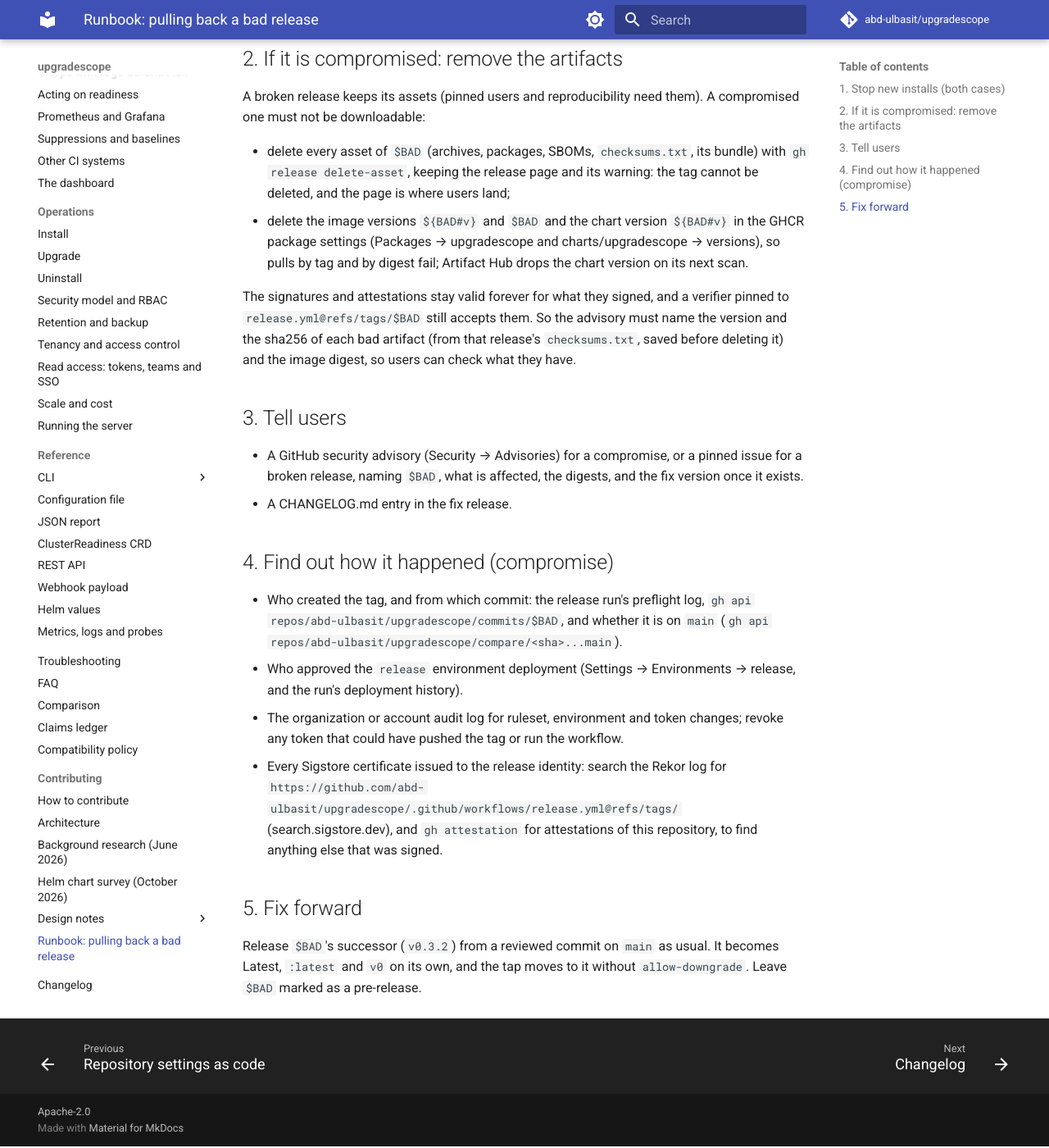
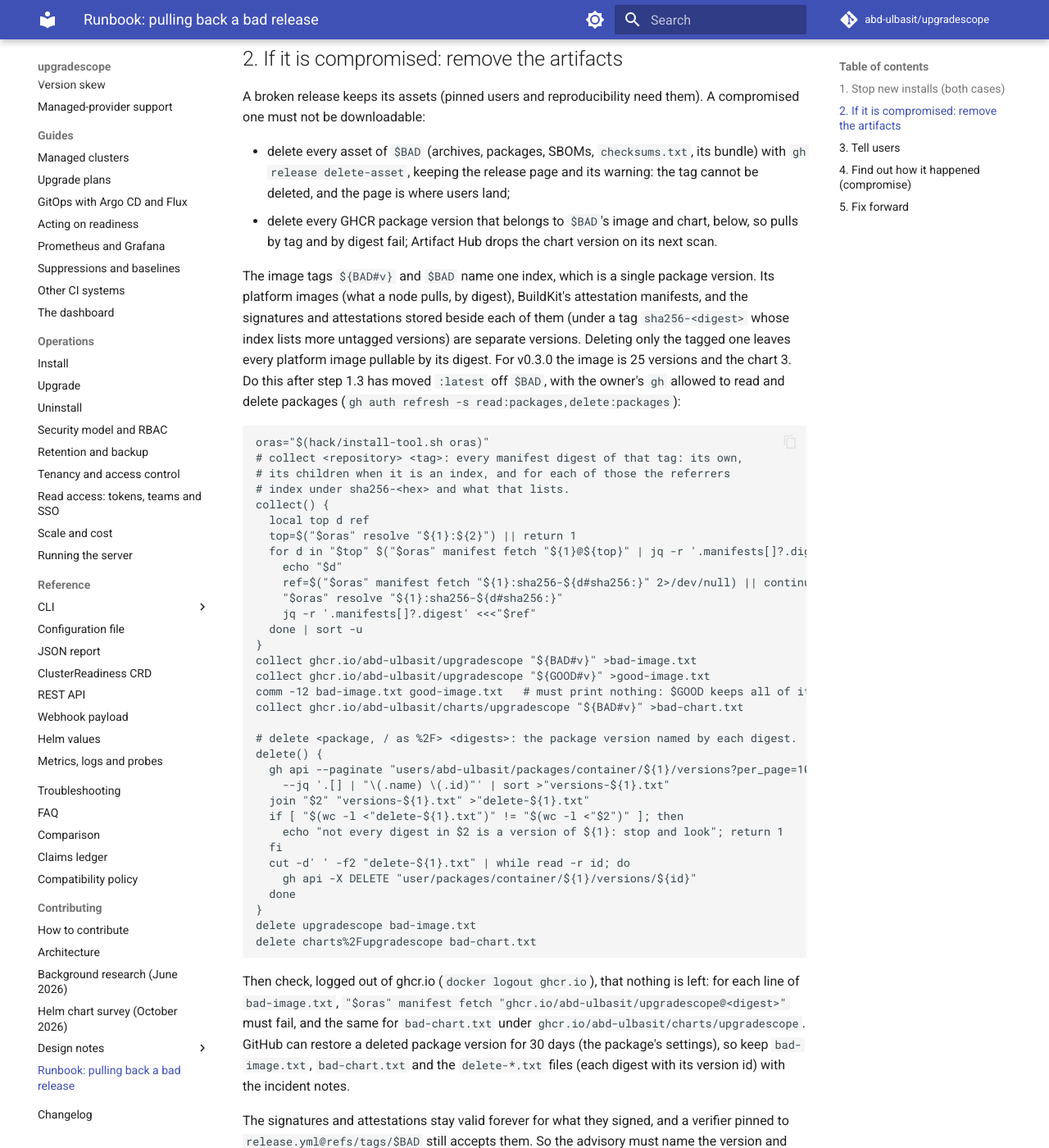
Before and after one commit to abd-ulbasit/upgradescope, an MkDocs documentation site: the page built from docs/maintainers/yanking-a-release.md, in a window 1280 px wide and 1400 px high, scrolled down 1309 px. Shown: the whole window at 82% size. Built offline with MkDocs 1.6.1 and Material for MkDocs 9.7.7, drawn with Linux system fonts in a browser that asks for light colours; comment, search, counter and statistics services are not loaded.

Commit message:
docs(maintainers): delete every GHCR version of a compromised image
The runbook said to delete the image versions ${BAD#v} and $BAD "so
pulls by tag and by digest fail". Both tags name one index, a single
package version; GHCR lists the platform manifests, BuildKit's
attestation manifests and the referrers that cosign and
attest-build-provenance store under sha256-<digest> tags as separate,
untagged versions. Deleting the tagged one leaves every platform image,
what a node pulls by digest, still pullable.

The section now collects every manifest digest of the bad tag (the
index, its children, and for each the referrers index and what it
lists), refuses to go on if $GOOD shares any, maps the digests to
package versions, stops unless every digest is one, deletes them for
the image and the chart, and checks anonymously that none can be
fetched. The collection and the version mapping were run read-only on
v0.3.0: 25 image versions and 3 chart versions, all matched, none
shared with v0.2.0. Braces keep the commands working in zsh, where
"$1:s..." is a history modifier.

Co-Authored-By: Claude Opus 5.5 <noreply@anthropic.com>

```diff
--- a/docs/maintainers/yanking-a-release.md
+++ b/docs/maintainers/yanking-a-release.md
@@ -59,10 +59,62 @@ them). A compromised one must not be downloadable:
 - delete every asset of `$BAD` (archives, packages, SBOMs, `checksums.txt`,
   its bundle) with `gh release delete-asset`, keeping the release page and
   its warning: the tag cannot be deleted, and the page is where users land;
-- delete the image versions `${BAD#v}` and `$BAD` and the chart version
-  `${BAD#v}` in the GHCR package settings (Packages → upgradescope and
-  charts/upgradescope → versions), so pulls by tag and by digest fail;
-  Artifact Hub drops the chart version on its next scan.
+- delete every GHCR package version that belongs to `$BAD`'s image and
+  chart, below, so pulls by tag and by digest fail; Artifact Hub drops the
+  chart version on its next scan.
+
+The image tags `${BAD#v}` and `$BAD` name one index, which is a single
+package version. Its platform images (what a node pulls, by digest),
+BuildKit's attestation manifests, and the signatures and attestations
+stored beside each of them (under a tag `sha256-<digest>` whose index lists
+more untagged versions) are separate versions. Deleting only the tagged one
+leaves every platform image pullable by its digest. For v0.3.0 the image is
+25 versions and the chart 3. Do this after step 1.3 has moved `:latest` off
+`$BAD`, with the owner's `gh` allowed to read and delete packages
+(`gh auth refresh -s read:packages,delete:packages`):
+
+    oras="$(hack/install-tool.sh oras)"
+    # collect <repository> <tag>: every manifest digest of that tag: its own,
+    # its children when it is an index, and for each of those the referrers
+    # index under sha256-<hex> and what that lists.
+    collect() {
+      local top d ref
+      top=$("$oras" resolve "${1}:${2}") || return 1
+      for d in "$top" $("$oras" manifest fetch "${1}@${top}" | jq -r '.manifests[]?.digest'); do
+        echo "$d"
+        ref=$("$oras" manifest fetch "${1}:sha256-${d#sha256:}" 2>/dev/null) || continue
+        "$oras" resolve "${1}:sha256-${d#sha256:}"
+        jq -r '.manifests[]?.digest' <<<"$ref"
+      done | sort -u
+    }
+    collect ghcr.io/abd-ulbasit/upgradescope "${BAD#v}" >bad-image.txt
+    collect ghcr.io/abd-ulbasit/upgradescope "${GOOD#v}" >good-image.txt
+    comm -12 bad-image.txt good-image.txt   # must print nothing: $GOOD keeps all of its own
+    collect ghcr.io/abd-ulbasit/charts/upgradescope "${BAD#v}" >bad-chart.txt
+
+    # delete <package, / as %2F> <digests>: the package version named by each digest.
+    delete() {
+      gh api --paginate "users/abd-ulbasit/packages/container/${1}/versions?per_page=100" \
+        --jq '.[] | "\(.name) \(.id)"' | sort >"versions-${1}.txt"
+      join "$2" "versions-${1}.txt" >"delete-${1}.txt"
+      if [ "$(wc -l <"delete-${1}.txt")" != "$(wc -l <"$2")" ]; then
+        echo "not every digest in $2 is a version of ${1}: stop and look"; return 1
+      fi
+      cut -d' ' -f2 "delete-${1}.txt" | while read -r id; do
+        gh api -X DELETE "user/packages/container/${1}/versions/${id}"
+      done
+    }
+    delete upgradescope bad-image.txt
+    delete charts%2Fupgradescope bad-chart.txt
+
+Then check, logged out of ghcr.io (`docker logout ghcr.io`), that nothing
+is left: for each line of `bad-image.txt`,
+`"$oras" manifest fetch "ghcr.io/abd-ulbasit/upgradescope@<digest>"` must
+fail, and the same for `bad-chart.txt` under
+`ghcr.io/abd-ulbasit/charts/upgradescope`. GitHub can restore a deleted
+package version for 30 days (the package's settings), so keep
+`bad-image.txt`, `bad-chart.txt` and the `delete-*.txt` files (each
+digest with its version id) with the incident notes.
 
 The signatures and attestations stay valid forever for what they signed,
 and a verifier pinned to `release.yml@refs/tags/$BAD` still accepts them.
```
